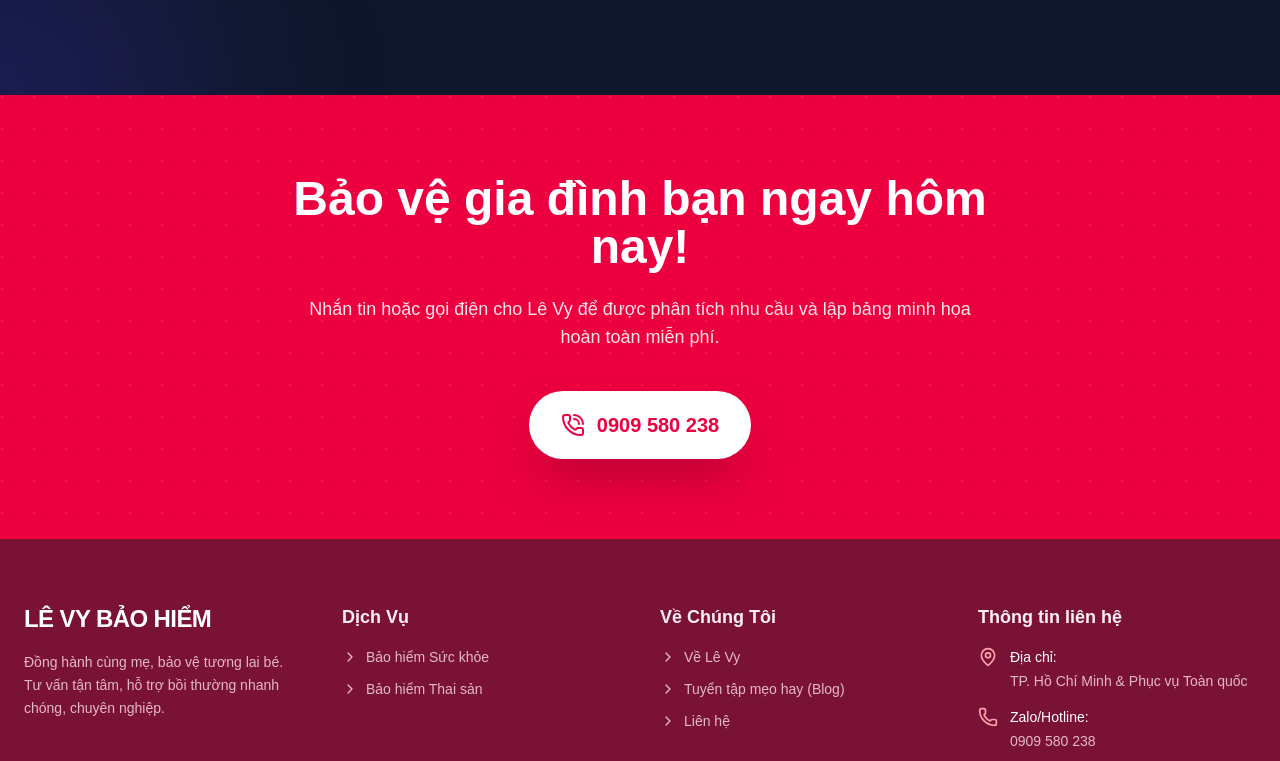
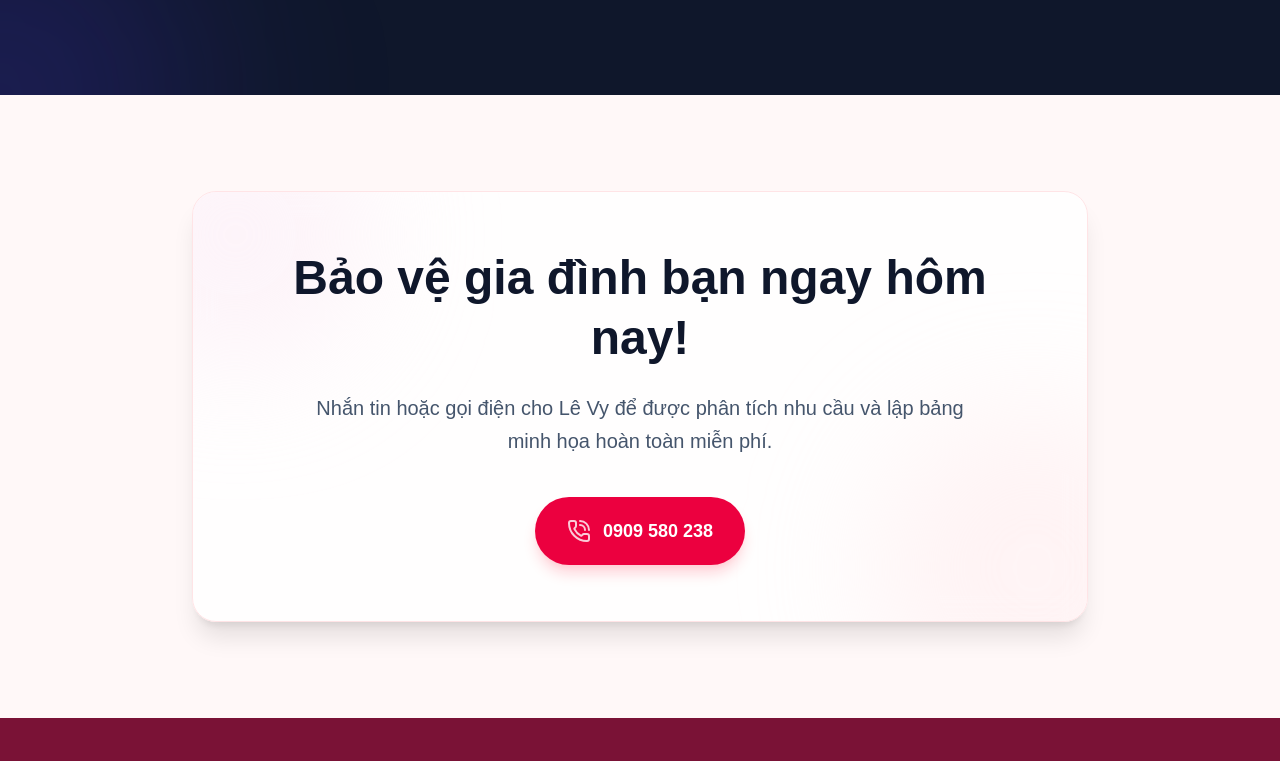
Before and after one commit to le-tuan88/tuvanbaohiemsuckhoe-frontend, a Next.js app: page / in a window 1280 px wide. Shown: the part 3519-4280 px from the top of the page. Built offline with nearby package versions, Linux system fonts and the light colour scheme.

Commit message:
Tái thiết kế CTA dịu mắt và sang trọng hơn

```diff
--- a/src/components/home/CTA.tsx
+++ b/src/components/home/CTA.tsx
@@ -6,33 +6,37 @@ import { motion } from "framer-motion";
 
 export function CTA() {
     return (
-        <section className="py-20 bg-rose-600 relative overflow-hidden">
-            {/* Pattern Overlay */}
-            <div className="absolute inset-0 opacity-10" style={{ backgroundImage: 'radial-gradient(circle at 2px 2px, white 1px, transparent 0)', backgroundSize: '32px 32px' }}></div>
+        <section className="py-24 bg-rose-50/50 relative overflow-hidden">
+            <div className="container mx-auto px-4 md:px-6 relative z-10">
+                <motion.div
+                    initial={{ opacity: 0, scale: 0.95, y: 30 }}
+                    whileInView={{ opacity: 1, scale: 1, y: 0 }}
+                    viewport={{ once: true, margin: "-100px" }}
+                    transition={{ duration: 0.6, ease: "easeOut" }}
+                    className="bg-white/80 backdrop-blur-md rounded-3xl shadow-xl border border-rose-100 p-8 md:p-14 max-w-4xl mx-auto text-center relative overflow-hidden"
+                >
+                    {/* Decorative Blobs */}
+                    <div className="absolute top-0 left-0 -translate-x-1/3 -translate-y-1/3 w-64 h-64 bg-pink-100/50 rounded-full blur-3xl z-0 pointer-events-none"></div>
+                    <div className="absolute bottom-0 right-0 translate-x-1/3 translate-y-1/3 w-80 h-80 bg-rose-100/40 rounded-full blur-3xl z-0 pointer-events-none"></div>
 
-            <div className="container mx-auto px-4 md:px-6 relative z-10 text-center">
-                <motion.div
-                    initial={{ opacity: 0, scale: 0.95 }}
-                    whileInView={{ opacity: 1, scale: 1 }}
-                    viewport={{ once: true }}
-                    transition={{ duration: 0.5 }}
-                    className="max-w-3xl mx-auto"
-                >
-                    <h2 className="text-3xl md:text-5xl font-bold text-white mb-6">
+                    <div className="relative z-10">
+                        <h2 className="text-3xl md:text-4xl lg:text-5xl font-extrabold text-slate-900 mb-6 leading-tight">
                             Bảo vệ gia đình bạn ngay hôm nay!
                         </h2>
-                    <p className="text-rose-100 text-lg mb-10 max-w-2xl mx-auto">
+                        <p className="text-slate-600 text-lg md:text-xl mb-10 max-w-2xl mx-auto leading-relaxed">
                             Nhắn tin hoặc gọi điện cho Lê Vy để được phân tích nhu cầu và lập bảng minh họa hoàn toàn miễn phí.
                         </p>
 
                         <Link
                             href="https://zalo.me/0909580238"
                             target="_blank"
-                        className="inline-flex items-center gap-3 bg-white text-rose-600 px-8 py-5 rounded-full font-bold text-xl shadow-2xl hover:bg-rose-50 hover:scale-105 transition-all duration-300"
+                            rel="noopener noreferrer"
+                            className="inline-flex items-center gap-3 bg-rose-600 text-white px-8 py-5 rounded-full font-bold text-lg hover:bg-rose-700 shadow-lg shadow-rose-200 hover:scale-105 transition-all duration-300"
                         >
-                        <PhoneCall className="w-6 h-6" />
+                            <PhoneCall className="w-6 h-6 animate-pulse" />
                             0909 580 238
                         </Link>
+                    </div>
                 </motion.div>
             </div>
         </section>
```
Lines whose indentation alone changed are shown as unchanged.
